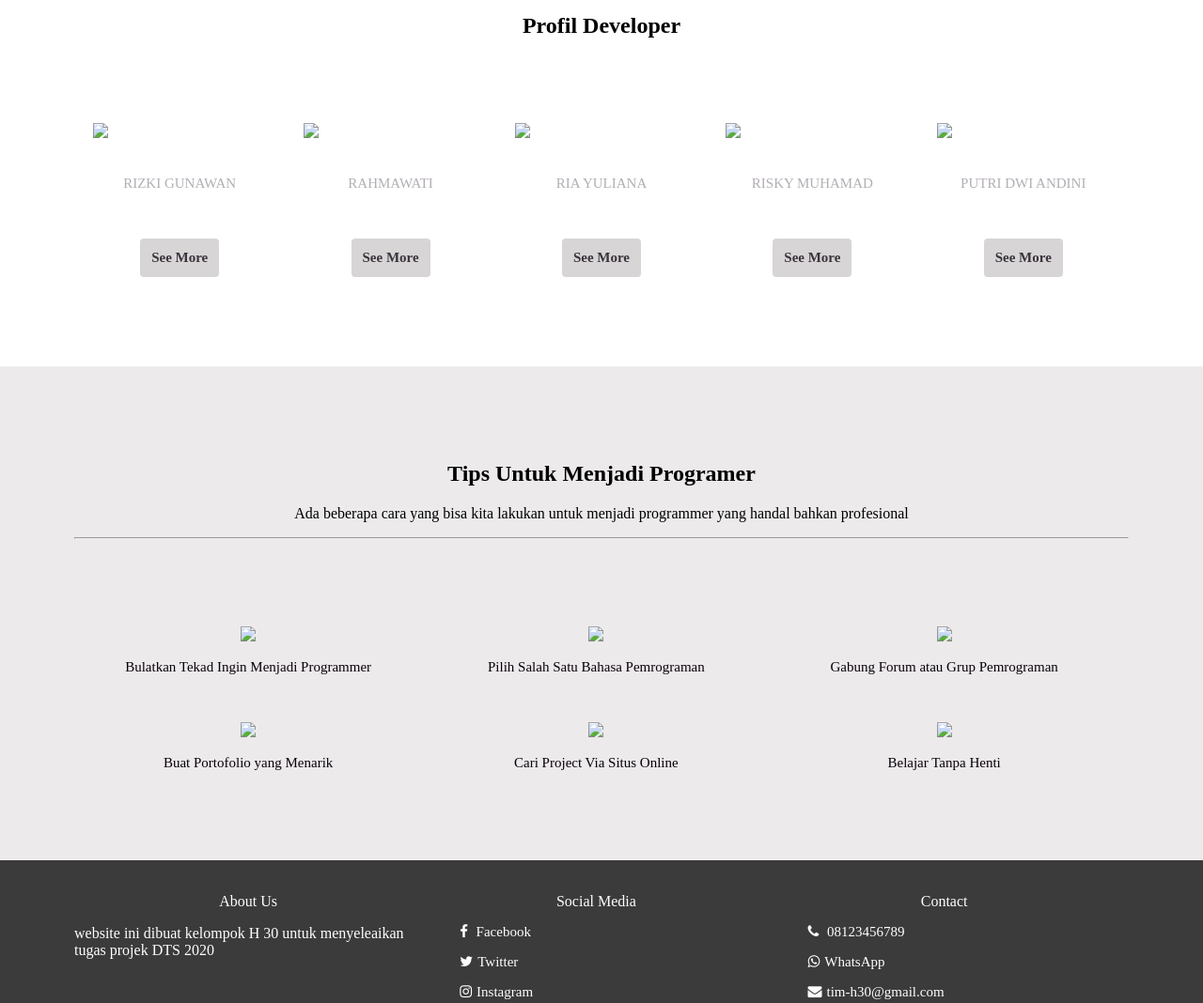
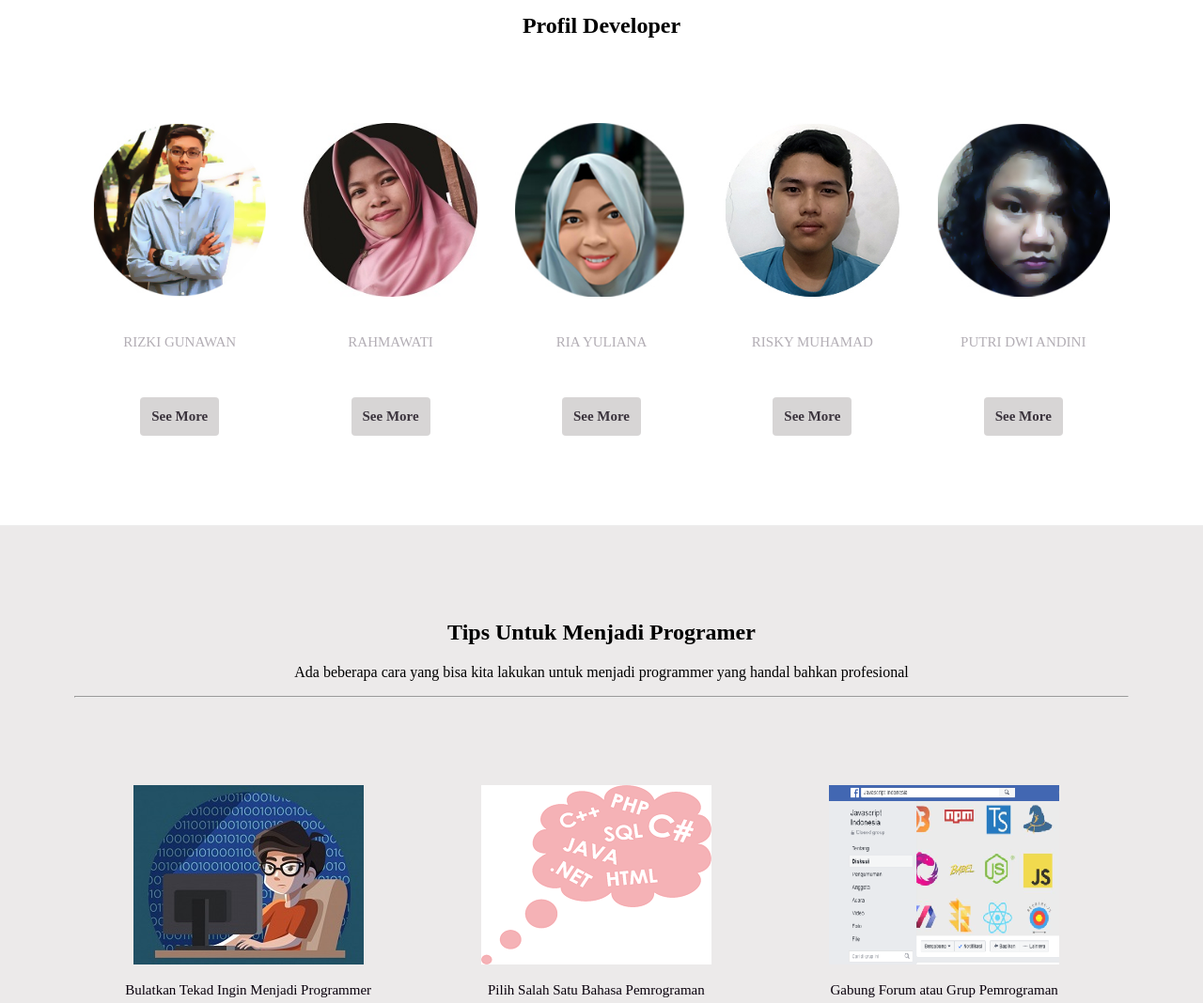
Before and after one commit to rahmawatt1/kelompokh30.github.io, a plain HTML site: page index.html in a window 1280 px wide. Shown: the part 1120-2188 px from the top of the page at 94% size. Drawn offline with Linux system fonts and the light colour scheme; files whose address does not match are found by name.

Commit message:
Update index.html

```diff
--- a/index.html
+++ b/index.html
@@ -18,7 +18,7 @@
 	<header>
 		<div class="container">
 			<div class="header-left">
-				<img src="images/logo.png">
+				<img src="logo.png">
         </div>
 
        <div class="dropdown">
@@ -70,7 +70,7 @@
           <div class="profile animated bounceInUp delay-2">
             <div class="zoomeffect">
               <div class="profile-icon">
-              <img src="images/rizkigunawan.jpeg">
+              <img src="rizkigunawan.jpeg">
               </div>
              <p class="text-contents">RIZKI GUNAWAN </p>
              <p><a href="#" class="btn more">See More</a></p>
@@ -80,7 +80,7 @@
           <div class="profile animated bounceInUp delay-1">
             <div class="zoomeffect">
               <div class="profile-icon">
-              <img src="images/rahma2.jpeg">
+              <img src="rahma2.jpeg">
 
               </div>
               <p class="text-contents">RAHMAWATI</p>
@@ -91,7 +91,7 @@
           <div class="profile animated bounceInUp delay-2">
             <div class="zoomeffect">
               <div class="profile-icon">
-              <img src="images/riayuliana1.jpeg">
+              <img src="riayuliana1.jpeg">
 
               </div>
               <p class="text-contents">RIA YULIANA</p>
@@ -102,7 +102,7 @@
            <div class="profile animated bounceInUp delay-3">
              <div class="zoomeffect">
               <div class="profile-icon">
-              <img src="images/riskymuhamad.jpeg">
+              <img src="riskymuhamad.jpeg">
 
               </div>
               <p class="text-contents">RISKY MUHAMAD</p>
@@ -113,7 +113,7 @@
            <div class="profile animated bounceInUp delay-4">
              <div class="zoomeffect">
                <div class="profile-icon">
-               <img src="images/putridwia.jpeg">
+               <img src="putridwia.jpeg">
 
                </div>
               <p class="text-contents">PUTRI DWI ANDINI</p>
@@ -138,42 +138,42 @@
           <div class="lessons">
             <div class="lesson">
             <div class="lesson-icon">
-              <a href="#" title="selengkapnya" ><img src="images/langkah-1.jpeg"></a>
+              <a href="#" title="selengkapnya" ><img src="langkah-1.jpeg"></a>
             </div>
              <p class="text-contents">Bulatkan Tekad Ingin Menjadi Programmer</p>
           </div>
 
           <div class="lesson">
             <div class="lesson-icon">
-              <a href="#" title="selengkapnya" ><img src="images/langkah-2.png"></a>
+              <a href="#" title="selengkapnya" ><img src="langkah-2.png"></a>
             </div>
             <p class="text-contents">Pilih Salah Satu Bahasa Pemrograman</p>
           </div>
 
           <div class="lesson">
             <div class="lesson-icon">
-             <a href="#" title="selengkapnya" > <img src="images/langkah-3.png"></a>
+             <a href="#" title="selengkapnya" > <img src="langkah-3.png"></a>
             </div>
             <p class="text-contents">Gabung Forum atau Grup Pemrograman</p>
           </div>
 
           <div class="lesson">
             <div class="lesson-icon">
-              <a href="#" title="selengkapnya" ><img src="images/langkah-4.png"></a>
+              <a href="#" title="selengkapnya" ><img src="langkah-4.png"></a>
             </div>
             <p class="text-contents">Buat Portofolio yang Menarik</p>
           </div>
 
           <div class="lesson">
             <div class="lesson-icon">
-              <a href="#" title="selengkapnya" ><img src="images/langkah-5.png"></a>
+              <a href="#" title="selengkapnya" ><img src="langkah-5.png"></a>
             </div>
             <p class="text-contents">Cari Project Via Situs Online</p>
           </div>
 
           <div class="lesson">
             <div class="lesson-icon">
-              <a href="#" title="selengkapnya" ><img src="images/langkah-6.png"></a>
+              <a href="#" title="selengkapnya" ><img src="langkah-6.png"></a>
             </div>
             <p class="text-contents">Belajar Tanpa Henti</p>
           </div>
```
